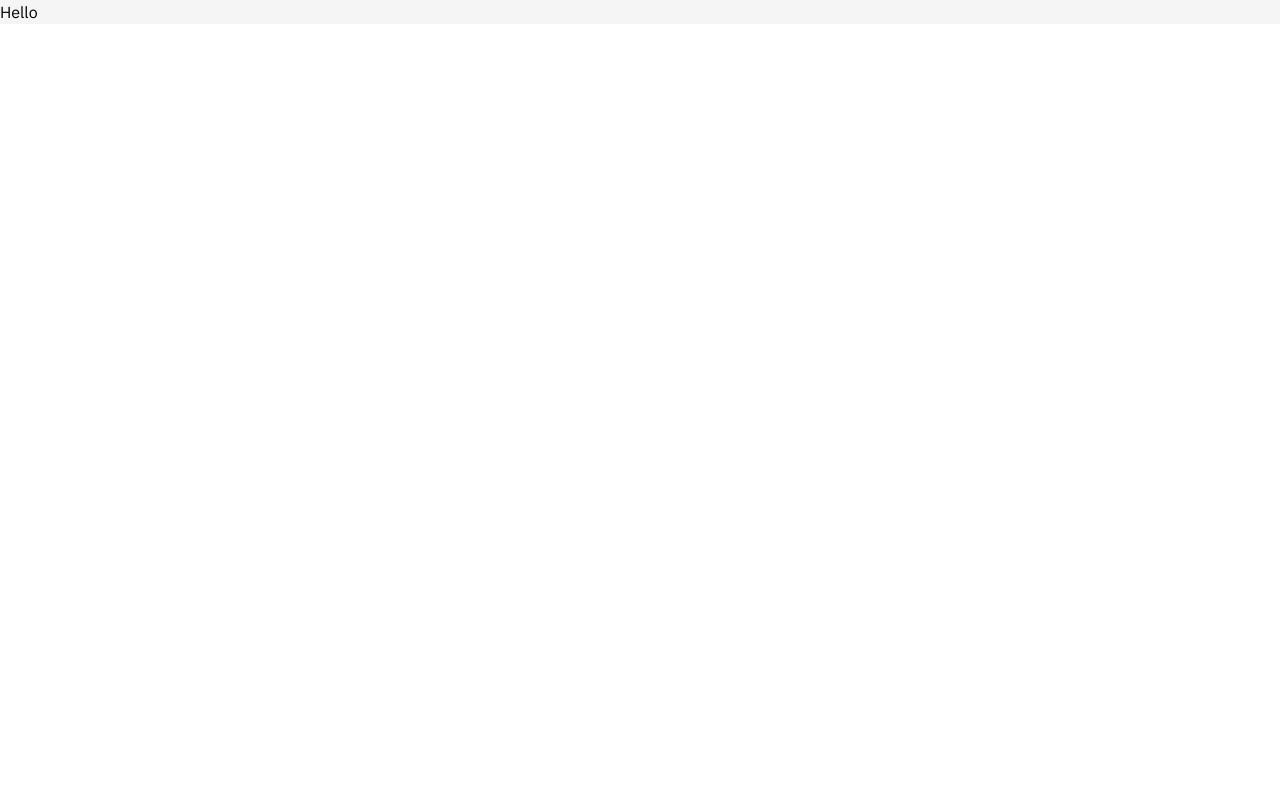
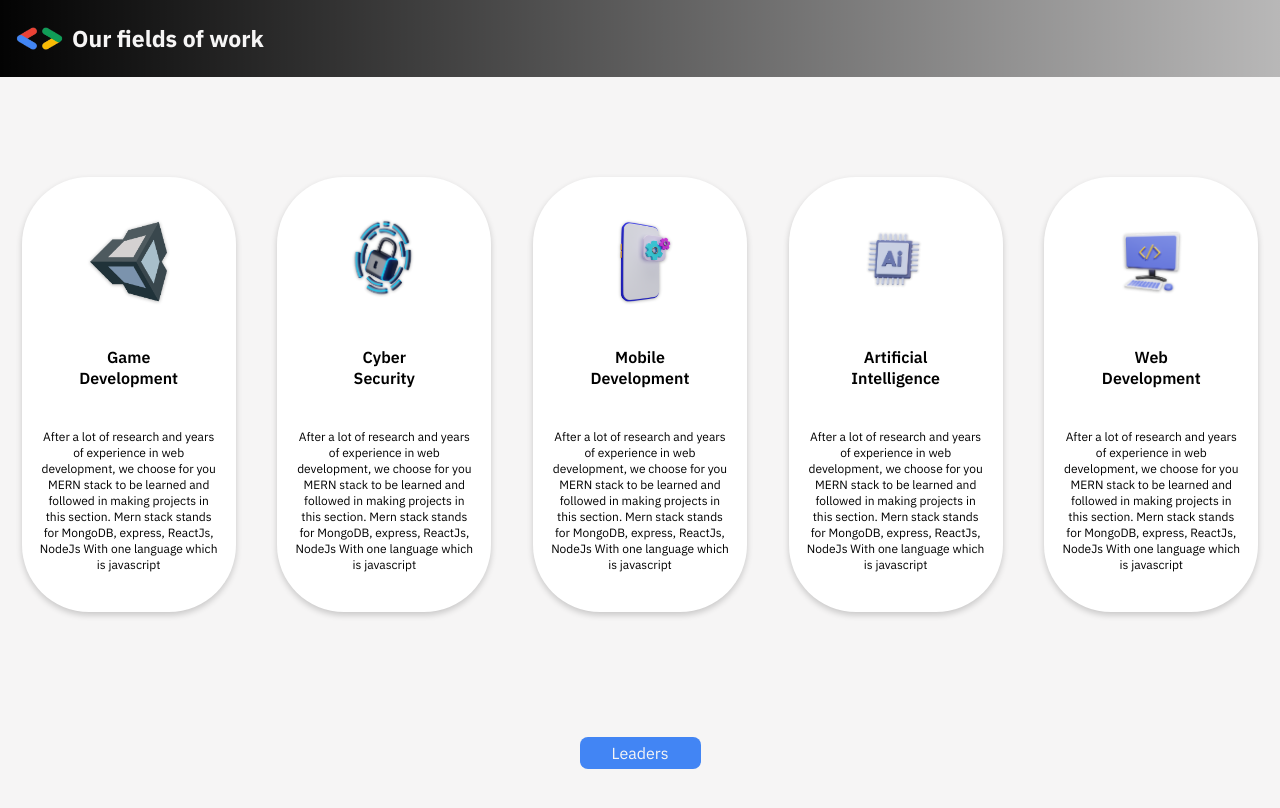
Before and after one commit to Google-Developer-Student-Club-USHTB/gdsc-usthb-website, a Next.js app: page / in a window 1280 px wide. Shown: the top 808 px of the page. Built offline with nearby package versions, Linux system fonts and the light colour scheme.

Commit message:
first commit for ourFieleds

```diff
--- /dev/null
+++ b/components/OurFields/Card.jsx
@@ -0,0 +1,16 @@
+import Image from "next/image";
+const Card = ({ img, title, description }) => {
+  return (
+    <div className=" w-[214px] h-[435px] my-[25px] bg-[white] rounded-[67px] shadow-[0_3px_6px_#00000030] flex flex-col items-center place-content-evenly hover:shadow-[0_3px_13px_#4285F4BF] sm:mt-[50px] lg:mt-[50px] mx-[20px] ">
+      <Image src={img} className="w-[91px] h-[91px]" />
+      <h1 className="text-center text-[#000000] text[17px] leading-[21px] capitalize font-semibold w-[104px] h-[42px]">
+        {title}
+      </h1>
+      <p className="w-[182px] h[135px] text-xs text[#474646] text-center">
+        {description}
+      </p>
+    </div>
+  );
+};
+
+export default Card;
--- a/components/OurFields/index.jsx
+++ b/components/OurFields/index.jsx
@@ -0,0 +1,61 @@
+import React from "react";
+import Image from "next/image";
+import Card from "./Card";
+import logo from "../../assets/logo.png";
+import bgImg from "../../assets/bg-our-fields.png";
+import gameDevImg from "../../assets/game-dev.png";
+import cyberSecurityImg from "../../assets/cyber-security.png";
+import mobileDevImg from "../../assets/mobile-dev.png";
+import aiImg from "../../assets/ai.png";
+import webDevImg from "../../assets/web-dev.png";
+
+function index() {
+  return (
+    <>
+      <header className="w-[] h-[77px] bg-gradient-to-r from-gdsc-gradient-d to-gdsc-gradient-w flex items-center pl-[7px]">
+        <Image src={logo} alt="gdsc logo" className="w-[65px] h-[65px]" />
+        <h1 className="text-[23px] font-bold text-gdsc-background">
+          Our fields of work
+        </h1>
+      </header>
+      <section className="my-[25px] flex flex-col justify-evenly items-center sm:flex-row sm:flex-wrap sm:h[100%] lg:flex-row lg:flex-wrap lg:h-[100%] lg:my-[50px]">
+        <Card
+          img={gameDevImg}
+          title="Game Development"
+          description="After a lot of research and years of experience in web development, we choose for you MERN stack to be learned and followed in making projects in this section. Mern stack stands for MongoDB, express, ReactJs, NodeJs With one language which is javascript"
+        />
+
+        <Card
+          img={cyberSecurityImg}
+          title="Cyber Security"
+          description="After a lot of research and years of experience in web development, we choose for you MERN stack to be learned and followed in making projects in this section. Mern stack stands for MongoDB, express, ReactJs, NodeJs With one language which is javascript"
+        />
+
+        <Card
+          img={mobileDevImg}
+          title="Mobile Development"
+          description="After a lot of research and years of experience in web development, we choose for you MERN stack to be learned and followed in making projects in this section. Mern stack stands for MongoDB, express, ReactJs, NodeJs With one language which is javascript"
+        />
+
+        <Card
+          img={aiImg}
+          title="Artificial Intelligence"
+          description="After a lot of research and years of experience in web development, we choose for you MERN stack to be learned and followed in making projects in this section. Mern stack stands for MongoDB, express, ReactJs, NodeJs With one language which is javascript"
+        />
+
+        <Card
+          img={webDevImg}
+          title="Web Development"
+          description="After a lot of research and years of experience in web development, we choose for you MERN stack to be learned and followed in making projects in this section. Mern stack stands for MongoDB, express, ReactJs, NodeJs With one language which is javascript"
+        />
+      </section>
+      <footer className="text-center">
+        <button className="w-[121px] h-[32px] my-[50px] text-gdsc-background bg-gdsc-blue rounded-[8px]">
+          Leaders
+        </button>
+      </footer>
+    </>
+  );
+}
+
+export default index;
--- a/pages/index.jsx
+++ b/pages/index.jsx
@@ -1,5 +1,6 @@
-import Head from 'next/head'
-import Image from 'next/image'
+import Head from "next/head";
+import Image from "next/image";
+import Index from "../components/OurFields";
 
 export default function Home() {
   return (
@@ -15,9 +16,8 @@ export default function Home() {
         />
       </Head>
       <main className="bg-gdsc-background font-IBM-Plex">
-      <h1>Hello</h1>
+        <Index />
       </main>
     </>
-
   );
 }
--- a/tailwind.config.js
+++ b/tailwind.config.js
@@ -6,9 +6,9 @@ module.exports = {
   ],
   theme: {
     screens: {
-            "sm": "650px",
-            "md": "775px",
-            "lg": "1024px",
+      sm: "650px",
+      lg: "1024px",
+      "2xl": "1920px",
     },
     colors: {
       "gdsc-red": "#EA4335",
@@ -18,11 +18,17 @@ module.exports = {
       "gdsc-blue-project": "#0563FF", //projects linear
       "gdsc-dark-grey": "#474646",
       "gdsc-background": "#F6F5F5",
+      "gdsc-gradient-w": "#00000040", //for header background gradient white
+      "gdsc-gradient-d": "#000000FC", //for header background gradient dark
     },
     fontFamily: {
       "IBM-Plex": ["IBM Plex Sans", "sans-serif"],
     },
-        extend: {},
+    extend: {
+      backgroundImage: {
+        "our-field": "url(../../assets/bg-our-fields.png)",
+      },
+    },
   },
   plugins: [],
-}
+};
```
Also changed, not shown: assets/game-dev.png (renamed from assets/game dev.png), assets/web-dev.png (renamed from assets/web dev.png). Lines whose indentation alone changed are shown as unchanged.
